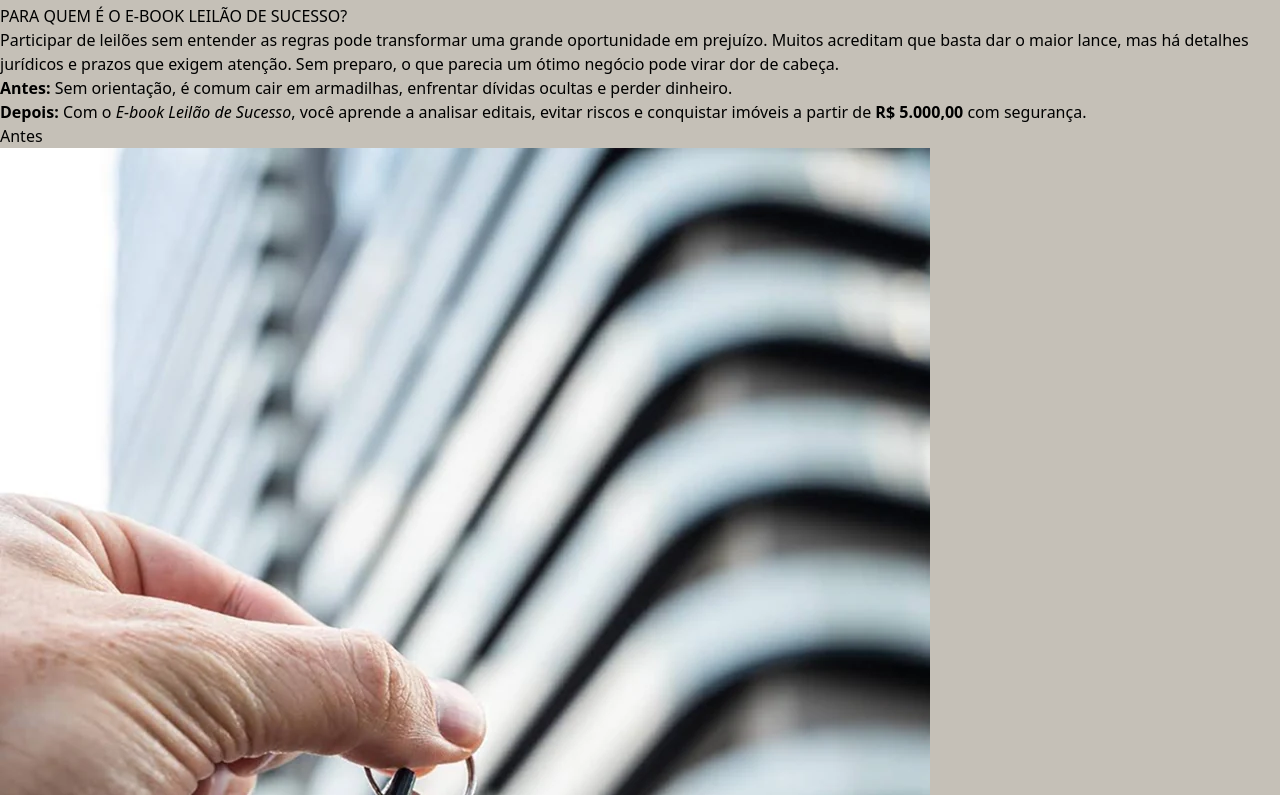
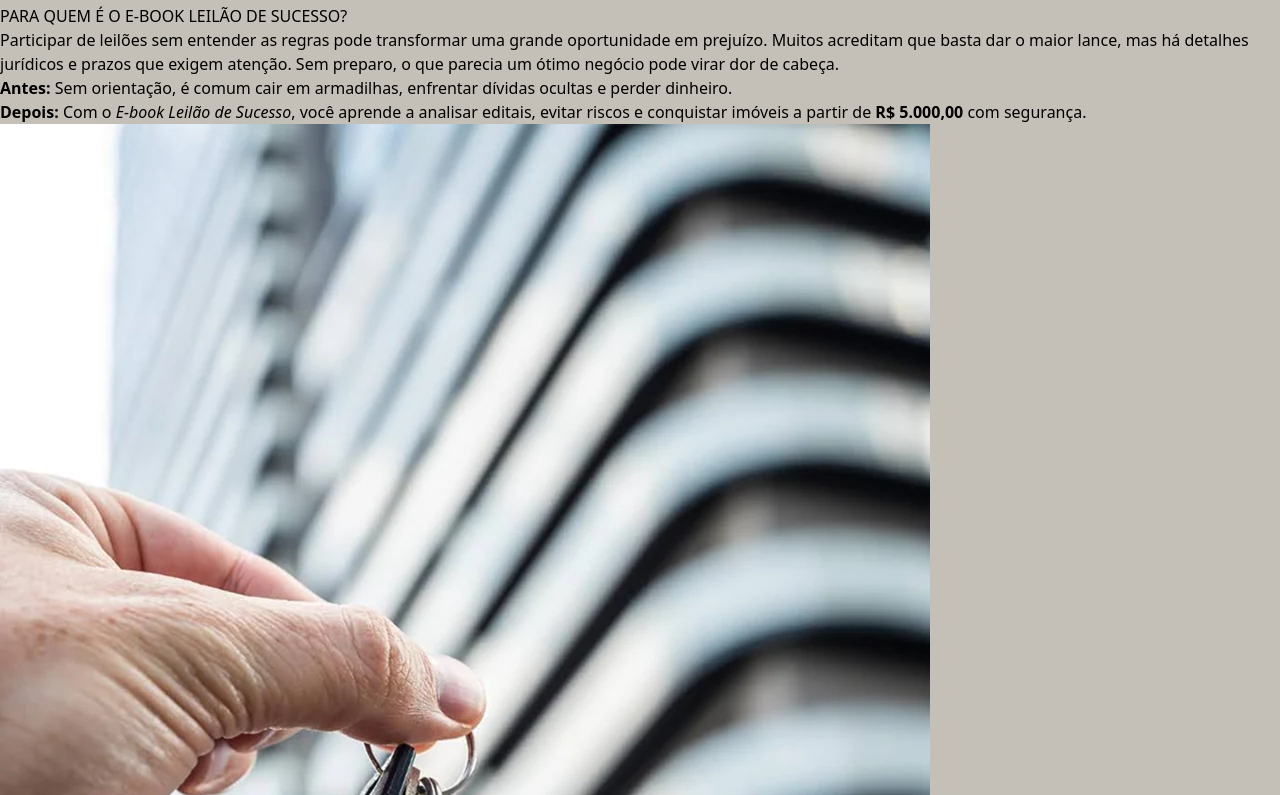
Before and after one commit to Paper-Street-Softwares/LPV-Thais-ebook, a React (Vite) app: page / in a window 1280 px wide. Shown: the part 2985-3780 px from the top of the page. Built offline with nearby package versions, Linux system fonts and the light colour scheme; a web font is replaced by a local one.

Commit message:
fix: Remove copy não utilizado

```diff
--- a/src/components/sections/lp01/ConvencimentoNovo.jsx
+++ b/src/components/sections/lp01/ConvencimentoNovo.jsx
@@ -52,9 +52,9 @@ function ConvencimentoNovo() {
           </div>
           <div className="tablet2:max-w-[45%] flex flex-col gap-6">
             <section className="flex flex-col items-start">
-              <h1 className="text-start mb-3 text-title3 font-mainFont">
+              {/* <h1 className="text-start mb-3 text-title3 font-mainFont">
                 Antes
-              </h1>
+              </h1> */}
               <div className="flex flex-wrap justify-between">
                 {/* {imagesWhyus.map((img, index) => (
               <img
@@ -84,9 +84,9 @@ function ConvencimentoNovo() {
             </section>
 
             <section>
-              <h1 className="text-start mb-3 text-title3 font-mainFont">
+              {/* <h1 className="text-start mb-3 text-title3 font-mainFont">
                 Depois
-              </h1>
+              </h1> */}
               <div className="flex flex-wrap justify-between">
                 <img
                   src={contentLp01.whyUs.cards.imagens.img4}
```
